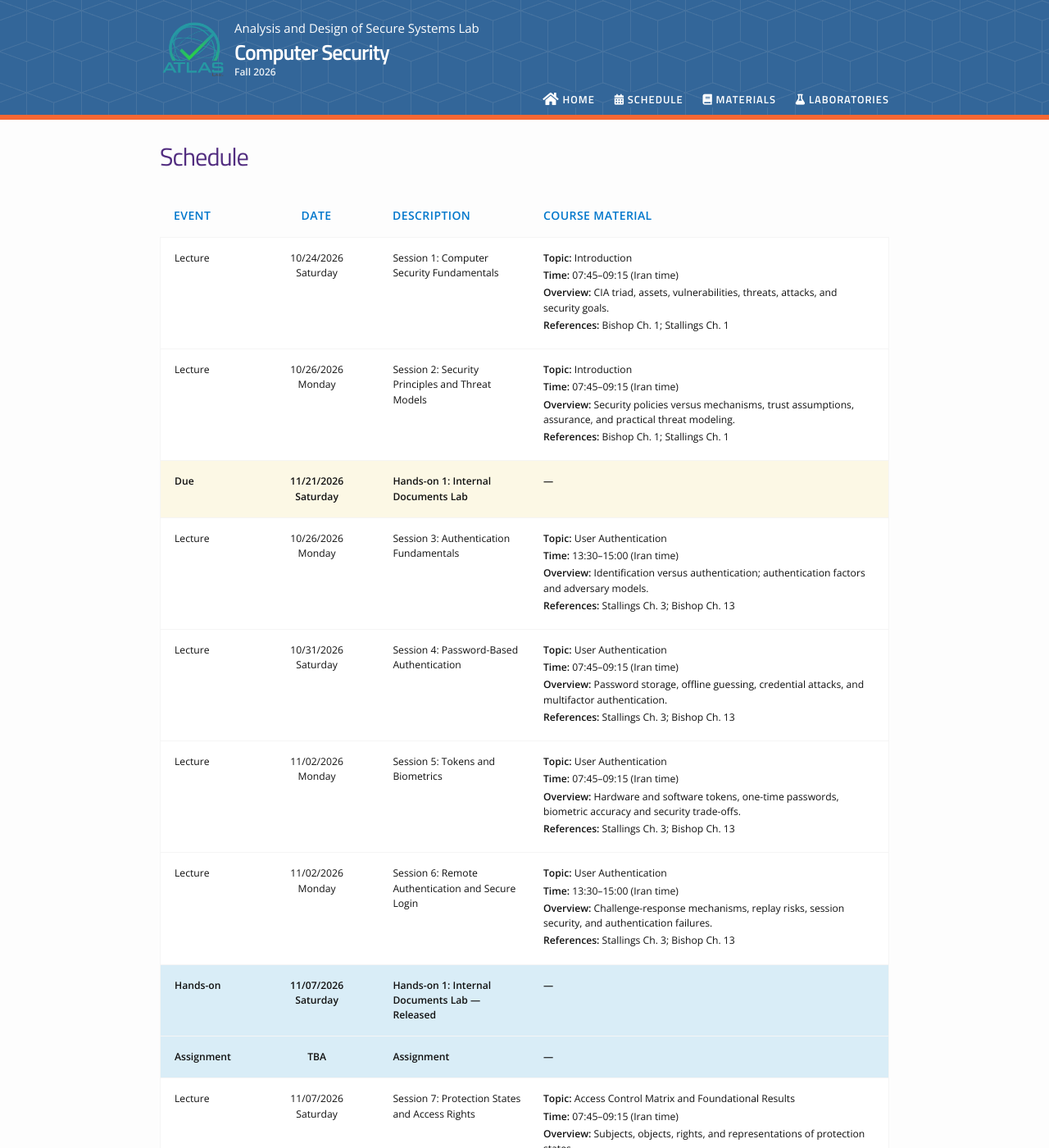
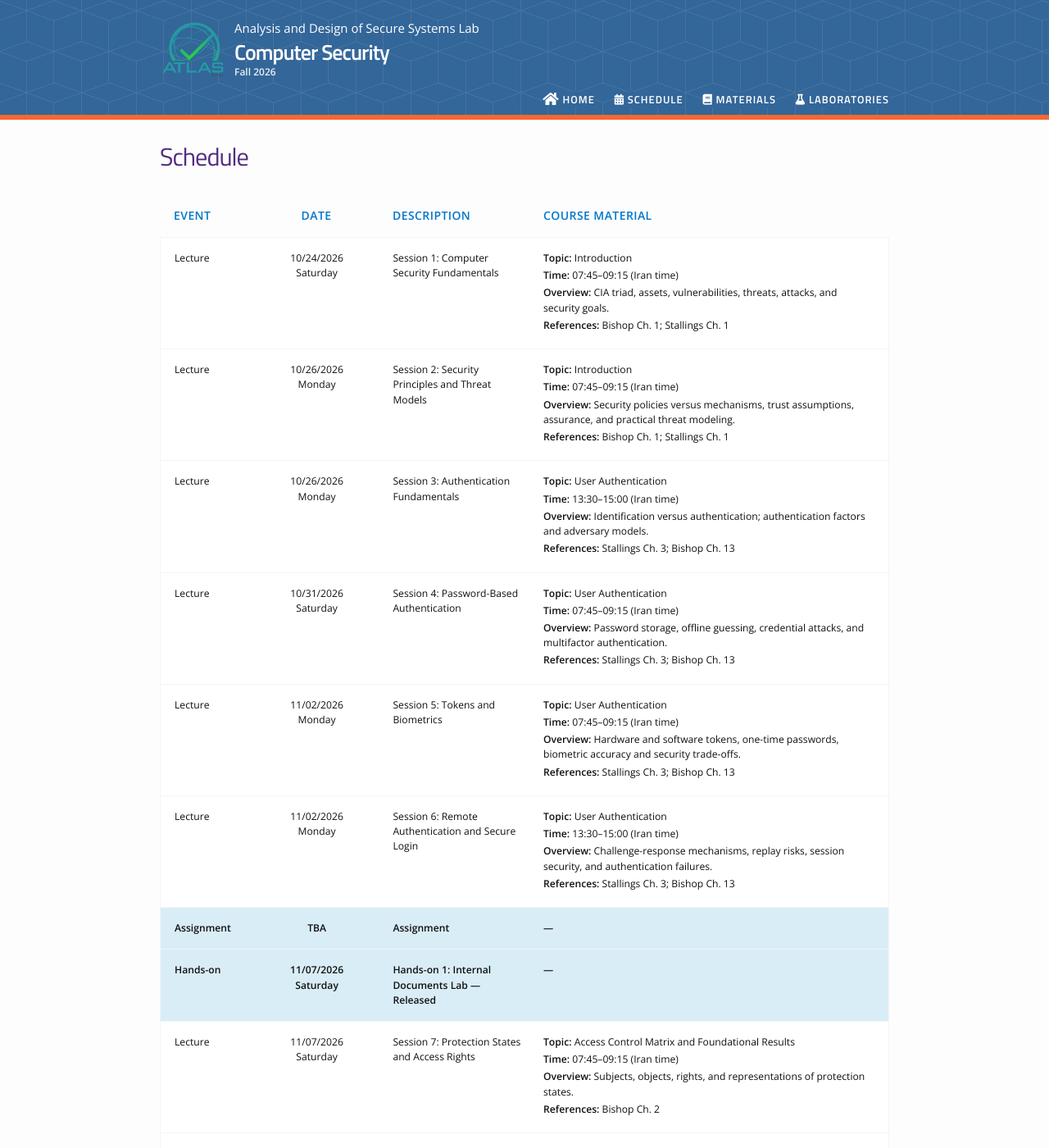
Before and after one commit to atlaslab-ai/CompSec, a Jekyll site: the page built from schedule.md, in a window 1280 px wide and 1400 px high. Shown: the whole window at 82% size. Built offline with Jekyll 4.4.1, drawn with Linux system fonts in a browser that asks for light colours; nearby versions of some CDN libraries; some of the changed text lies outside the part shown.

Commit message:
Order dated schedule rows chronologically

```diff
--- /dev/null
+++ b/_includes/schedule_row_extra.html
@@ -0,0 +1,43 @@
+{% assign extra = include.extra %}
+<li class="table-row table-row-{{ extra.type }}{% if extra.due %} table-row-due{% endif %}{% if extra.category == 'Exam' %} table-row-exam{% endif %}">
+            <div class="col col-1">
+                {% if extra.due %}Due{% else %}{{ extra.category }}{% endif %}
+            </div>
+            <div class="col col-1-2">
+                {% if extra.due %}
+                    <strong>{{ extra.due | date: '%m/%d/%Y' }}</strong>
+                    <br />{{ extra.due | date: '%A' }}
+                {% elsif extra.date %}
+                    <strong>{{ extra.date | date: '%m/%d/%Y' }}</strong>
+                    <br />{{ extra.date | date: '%A' }}
+                    {% if extra.start_time %}<br />{{ extra.start_time }}–{{ extra.end_time }}{% endif %}
+                {% else %}
+                    TBA
+                {% endif %}
+            </div>
+            <div class="col col-2">
+                <strong>{{ extra.title }}</strong>
+            </div>
+            <div class="col col-4">
+                {% comment %}
+                If _data/schedule_extras.yml has material_url, it is used here.
+                Otherwise, try to locate the Internal Documents Lab in _assignments.
+                {% endcomment %}
+                {% assign material_link = extra.material_url | default: '' %}
+                {% if material_link == '' and extra.title contains 'Internal Documents Lab' %}
+                    {% for assignment_doc in site.assignments %}
+                        {% assign candidate_title = assignment_doc.title | default: '' | downcase %}
+                        {% assign candidate_url = assignment_doc.url | default: '' | downcase %}
+                        {% if candidate_title contains 'internal documents lab' or candidate_url contains 'internal-documents' or candidate_url contains 'internal_documents' %}
+                            {% assign material_link = assignment_doc.url %}
+                            {% break %}
+                        {% endif %}
+                    {% endfor %}
+                {% endif %}
+                {% if material_link != '' %}
+                    <a href="{{ material_link | relative_url }}">{{ extra.title }}</a>
+                {% else %}
+                    &mdash;
+                {% endif %}
+            </div>
+        </li>
--- a/_layouts/schedule.html
+++ b/_layouts/schedule.html
@@ -16,68 +51,20 @@ layout: default
             <div class="col col-2">Description</div>
             <div class="col col-4">Course Material</div>
         </li>
-
-        {% comment %}
-        Keep the original schedule structure and CSS classes.
-        Only the new lectures are listed: old AI-course assignments/events
-        are deliberately excluded. Undated items come from _data/schedule_extras.yml.
-        {% endcomment %}
-        {% assign all_events_sorted = site.lectures | sort: 'date' %}
-
-        {% for event in all_events_sorted %}
+        {% for row_key in sorted_row_keys %}
+            {% if row_key != '' %}
+                {% assign row_parts = row_key | split: '|' %}
+                {% assign row_index = row_parts[2] | plus: 0 %}
+                {% if row_parts[1] == '0' %}
+                    {% assign event = site.lectures[row_index] %}
         <li class="table-row table-row-{{ event.type }}">
-            {% include schedule_row_{{ event.type }}.html event=event %}
+                    {% include schedule_row_{{ event.type }}.html event=event %}
         </li>
-
-        {% assign current_session = event.session_key | append: '' | strip %}
-        {% for extra in site.data.schedule_extras %}
-            {% assign anchor_session = extra.after_session | append: '' | strip %}
-            {% if current_session == anchor_session %}
-        <li class="table-row table-row-{{ extra.type }}{% if extra.due %} table-row-due{% endif %}{% if extra.category == 'Exam' %} table-row-exam{% endif %}">
-            <div class="col col-1">
-                {% if extra.due %}Due{% else %}{{ extra.category }}{% endif %}
-            </div>
-            <div class="col col-1-2">
-                {% if extra.due %}
-                    <strong>{{ extra.due | date: '%m/%d/%Y' }}</strong>
-                    <br />{{ extra.due | date: '%A' }}
-                {% elsif extra.date %}
-                    <strong>{{ extra.date | date: '%m/%d/%Y' }}</strong>
-                    <br />{{ extra.date | date: '%A' }}
-                    {% if extra.start_time %}<br />{{ extra.start_time }}–{{ extra.end_time }}{% endif %}
                 {% else %}
-                    TBA
+                    {% assign extra = site.data.schedule_extras[row_index] %}
+                    {% include schedule_row_extra.html extra=extra %}
                 {% endif %}
-            </div>
-            <div class="col col-2">
-                <strong>{{ extra.title }}</strong>
-            </div>
-            <div class="col col-4">
-                {% comment %}
-                If _data/schedule_extras.yml has material_url, it is used here.
-                Otherwise, try to locate the Internal Documents Lab in _assignments.
-                {% endcomment %}
-                {% assign material_link = extra.material_url | default: '' %}
-                {% if material_link == '' and extra.title contains 'Internal Documents Lab' %}
-                    {% for assignment_doc in site.assignments %}
-                        {% assign candidate_title = assignment_doc.title | default: '' | downcase %}
-                        {% assign candidate_url = assignment_doc.url | default: '' | downcase %}
-                        {% if candidate_title contains 'internal documents lab' or candidate_url contains 'internal-documents' or candidate_url contains 'internal_documents' %}
-                            {% assign material_link = assignment_doc.url %}
-                            {% break %}
-                        {% endif %}
-                    {% endfor %}
-                {% endif %}
-                {% if material_link != '' %}
-                    <a href="{{ material_link | relative_url }}">{{ extra.title }}</a>
-                {% else %}
-                    &mdash;
-                {% endif %}
-            </div>
-        </li>
             {% endif %}
         {% endfor %}
-        {% endfor %}
-
     </ul>
 </div>
```
Also changed, not shown: other parts of _layouts/schedule.html (+35 -0 lines).
